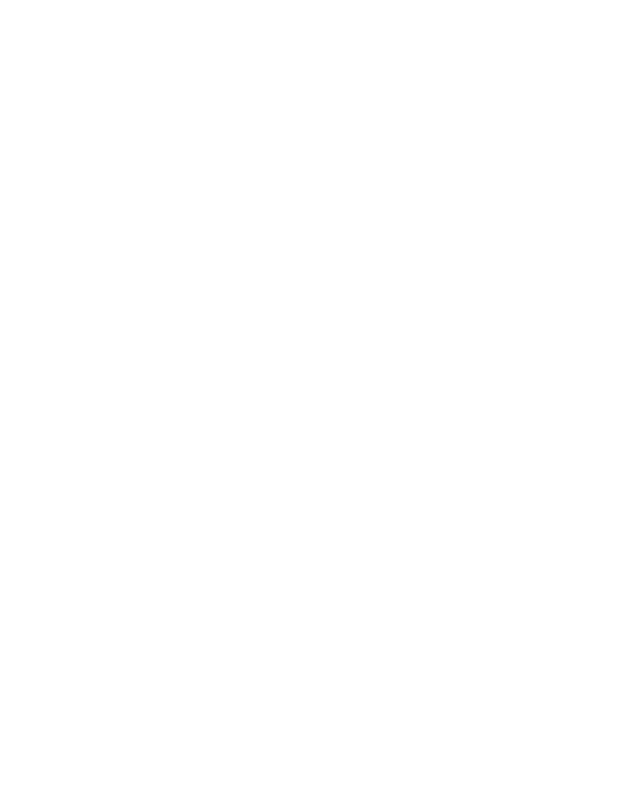
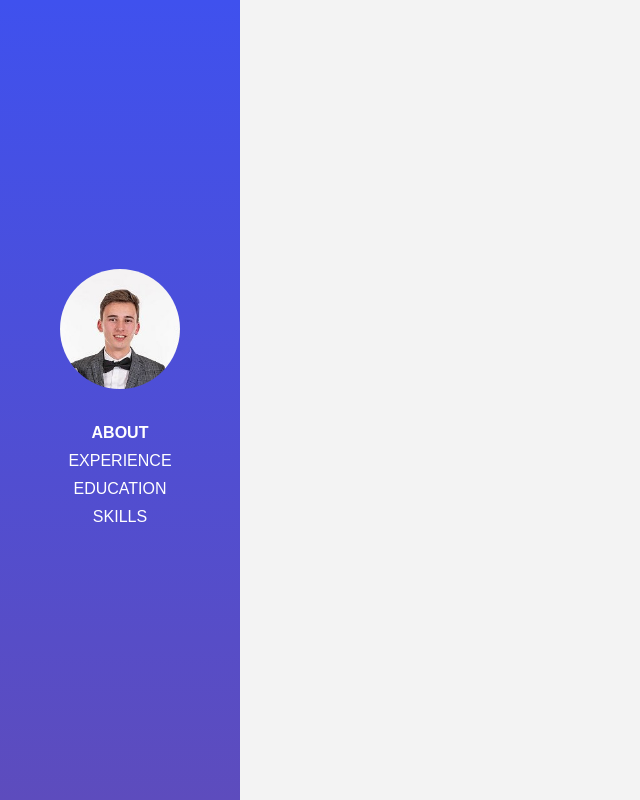
Before and after one commit to sennescheepers/sennescheepers, a plain HTML site: page index.html in a window 1280 px wide. Shown: the whole page, without its empty margins (0-640 px from the left). Drawn offline with Linux system fonts and the light colour scheme.

Commit message:
Added sidebar
*Added basic structure
*Added sidebar with css

```diff
--- /dev/null
+++ b/css/index.css
@@ -0,0 +1,47 @@
+* {
+    margin: 0;
+    padding: 0;
+}
+
+html, body {
+    margin: 0;
+    padding: 0;
+    width: 100vh;
+    height: 100vh;
+    font-family: Arial, Helvetica, sans-serif;
+    background-color: #f3f3f3;
+}
+
+/* Sidebar */
+#sidebar {
+    width: 30%;
+    background-color: blue;
+    height: 100vh;
+    display: flex;
+    justify-content: center;
+    align-items: center;
+    flex-direction: column;
+    background: linear-gradient(#3f51ee, #5d4cbd);
+}
+
+#sidebar img {
+    width: 50%;
+    border-radius: 50%;
+    margin-bottom: 30px;
+}
+
+#sidebar a {
+    text-decoration: none;
+    color: #fff;
+    font-weight: 500;
+    margin: 5px;
+    transition: .2s ease-in-out;
+}
+
+#sidebar a:hover {
+    transform: scale(1.1);
+}
+
+#sidebar a.current {
+    font-weight: 700;
+}
--- a/index.html
+++ b/index.html
@@ -3,9 +3,17 @@
 <head>
     <meta charset="UTF-8">
     <meta name="viewport" content="width=device-width, initial-scale=1.0">
+    <link rel="stylesheet" href="css/index.css">
+    <link rel="icon" type="image/png" href="/assets/picture.jpg">
     <title>Senne Scheepers</title>
 </head>
 <body>
-
+    <section id="sidebar">
+        <img src="./assets/picture.jpg" alt="Senne Scheepers">
+        <a href="" class="current">ABOUT</a>
+        <a href="">EXPERIENCE</a>
+        <a href="">EDUCATION</a>
+        <a href="">SKILLS</a>
+    </section>
 </body>
 </html>
```
Also changed, not shown: assets/picture.jpg (added).
